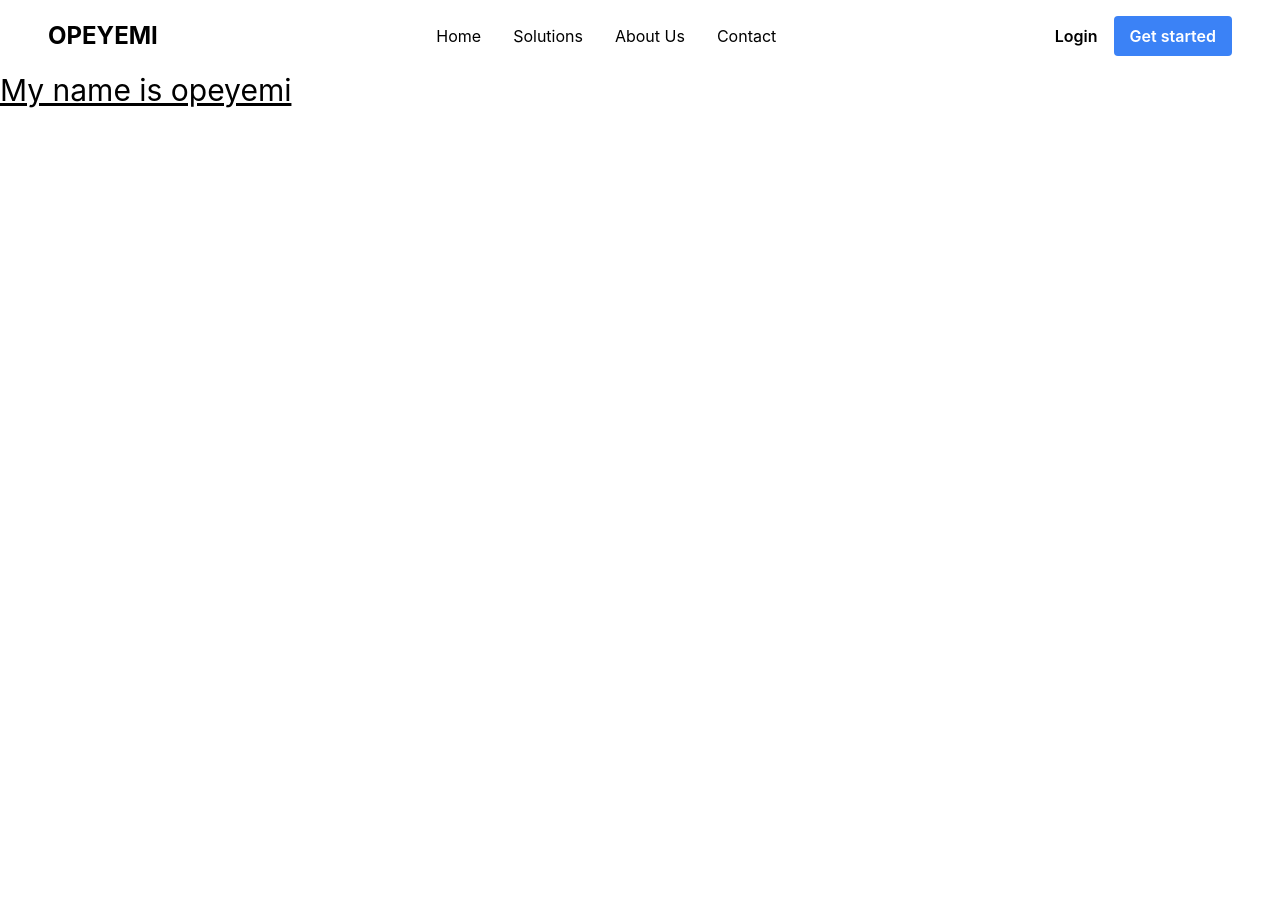
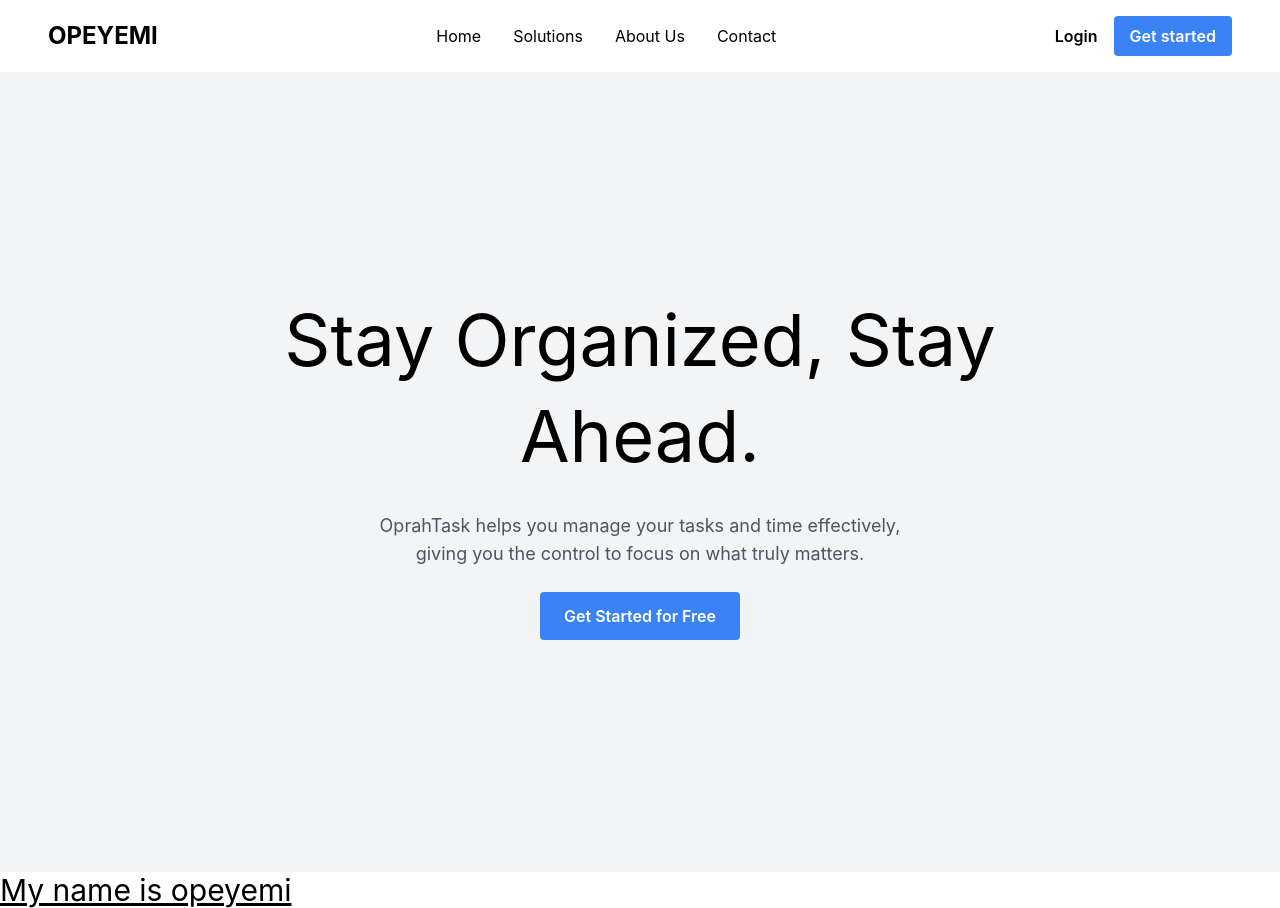
Before and after one commit to Opeyemi0001/personalTaskManager, a React (Vite) app: page / in a window 1280 px wide. Before the commit the page ends 800 px from the top, so only its background shows below. Built offline with nearby package versions, Linux system fonts and the light colour scheme.

Commit message:
recent update

```diff
--- a/src/App.jsx
+++ b/src/App.jsx
@@ -1,3 +1,4 @@
+import Home from "./components/Home/Home"
 import Navbar from "./components/Navbar/Navbar"
 
 function App() {
@@ -6,6 +7,7 @@ function App() {
   return (
     <>
       <Navbar />
+      <Home />
 
       <div>
         <h1 className="text-3xl underline">My name is opeyemi</h1>
--- a/src/components/Home/Home.jsx
+++ b/src/components/Home/Home.jsx
@@ -2,8 +2,45 @@ import "./Home.css";
 
 const Home = () => {
   return (
-    <div>Home</div>
-  )
-}
+    <div className="flex flex-col bg-gray-100 items-center justify-center text-center h-screen space-y-6 px-4">
+      {/* Header Section */}
+      <div>
+        <h1 className="font-normal  md:text-4xl text-3xl lg:text-7xl leading-10 ">
+          <span className="">Stay Organized, Stay</span>
+           <br /> <span className="my-6 inline-block" > Ahead.</span>
+        </h1>
+        <p className="mt-4 text-gray-600 text-base md:text-lg">
+          OprahTask helps you manage your tasks and time effectively, <br />
+          giving you the control to focus on what truly matters.
+        </p>
+      </div>
 
-export default Home
+      {/* Button Section */}
+      <button className="px-6 py-3 bg-blue-500 text-white font-semibold rounded hover:bg-blue-600">
+        Get Started for Free
+      </button>
+    </div>
+  );
+};
+
+export default Home;
+
+// const Home = () => {
+//   return (
+//     <div className="flex items-center justify-center text-center h-screen bg-gray-100">
+//       <div className="text-center p-6">
+//         <h1 className="font-medium text-3xl mb-4">
+//           Stay Organized, <span className="text-blue-500">stay Ahead.</span>
+//         </h1>
+//         <p className="text-lg text-gray-700 mb-6">
+//           OprahTask helps you manage your tasks and time effectively, giving you the control to focus on what truly matters.
+//         </p>
+//         <button className="px-6 py-3 bg-blue-500 text-white font-semibold rounded hover:bg-blue-600 transition duration-300">
+//           Get Started for Free
+//         </button>
+//       </div>
+//     </div>
+//   );
+// };
+
+// export default Home;
```
